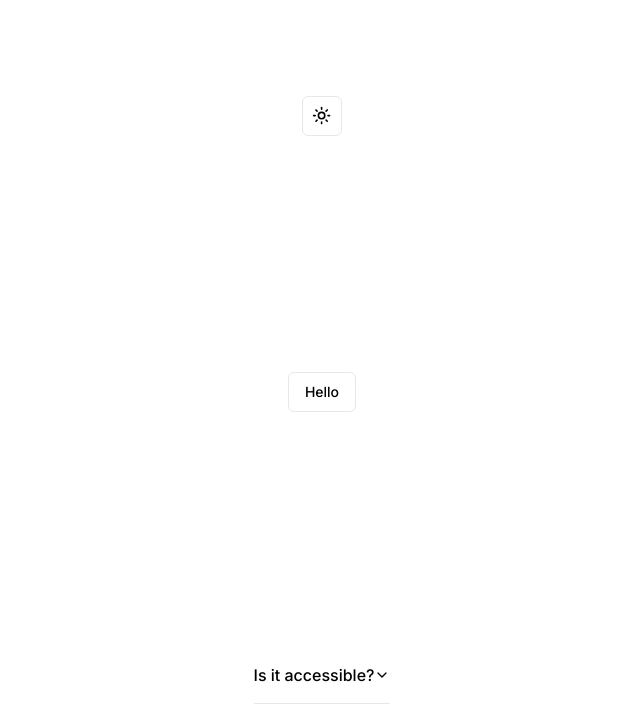
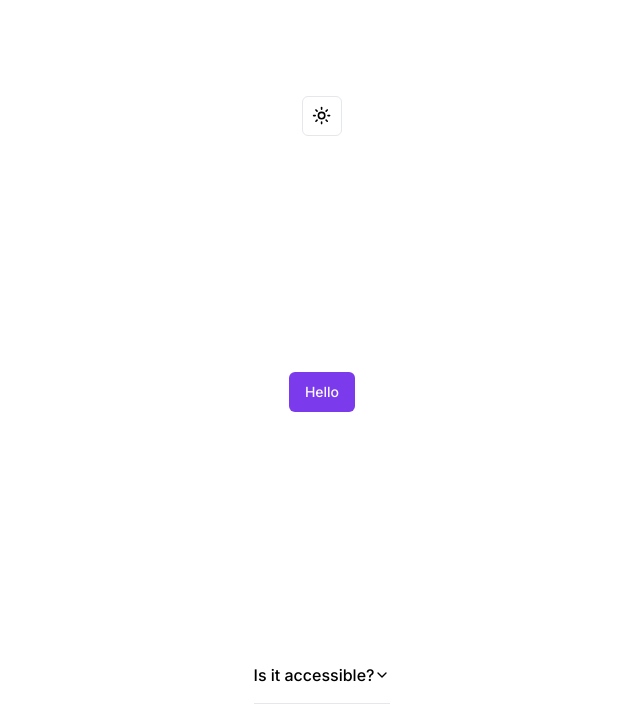
Before and after one commit to fac29/thenorm, a Next.js app: page / in a window 1280 px wide. Shown: the top 720 px of the page, without its empty margins (318-958 px from the left). Built offline with nearby package versions, Linux system fonts and the light colour scheme.

Commit message:
default btn

```diff
--- a/app/page.tsx
+++ b/app/page.tsx
@@ -16,7 +16,7 @@ export default function Home() {
 				<ModeToggle />
 			</div>
 			<div>
-				<Button variant='outline'>Hello</Button>
+				<Button variant='default'>Hello</Button>
 			</div>
 			<div>
 				<Accordion type='single' collapsible>
```
